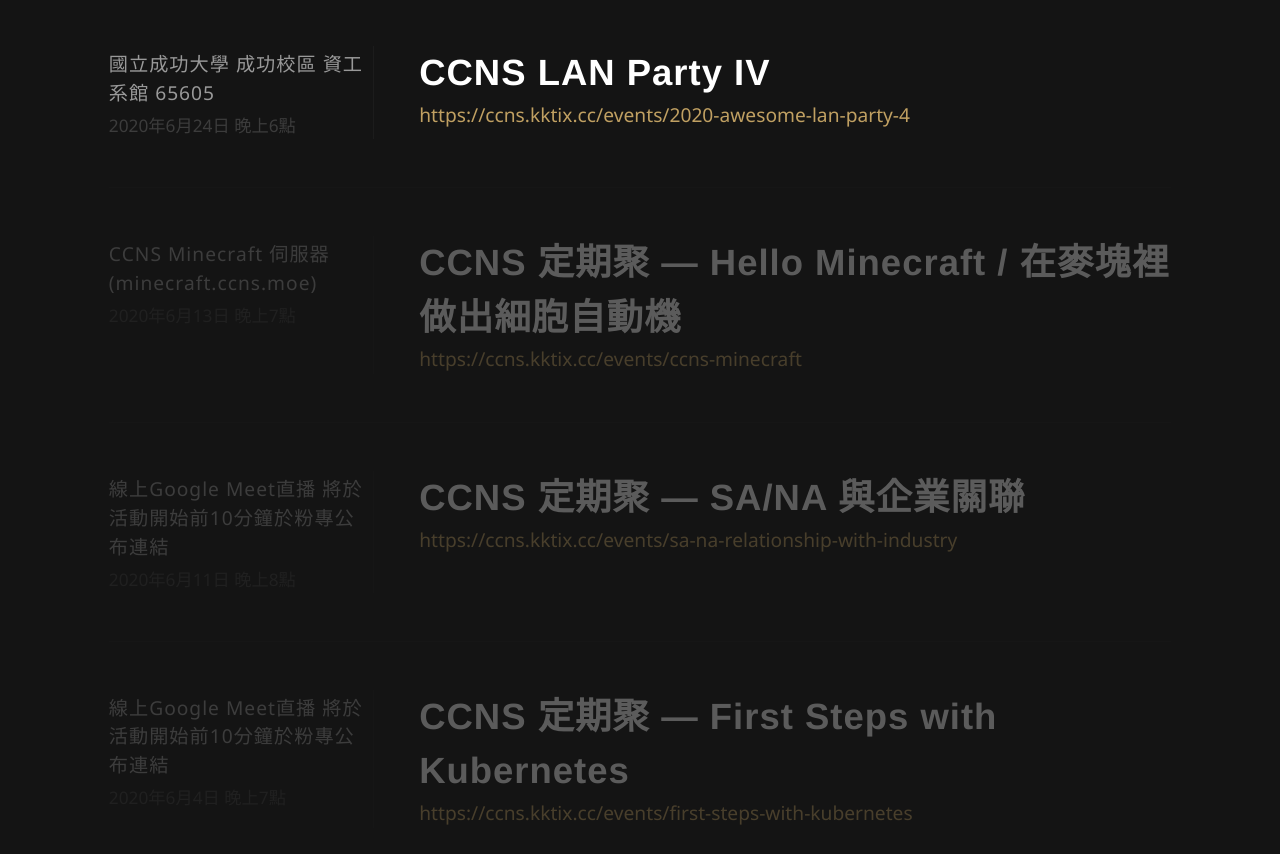
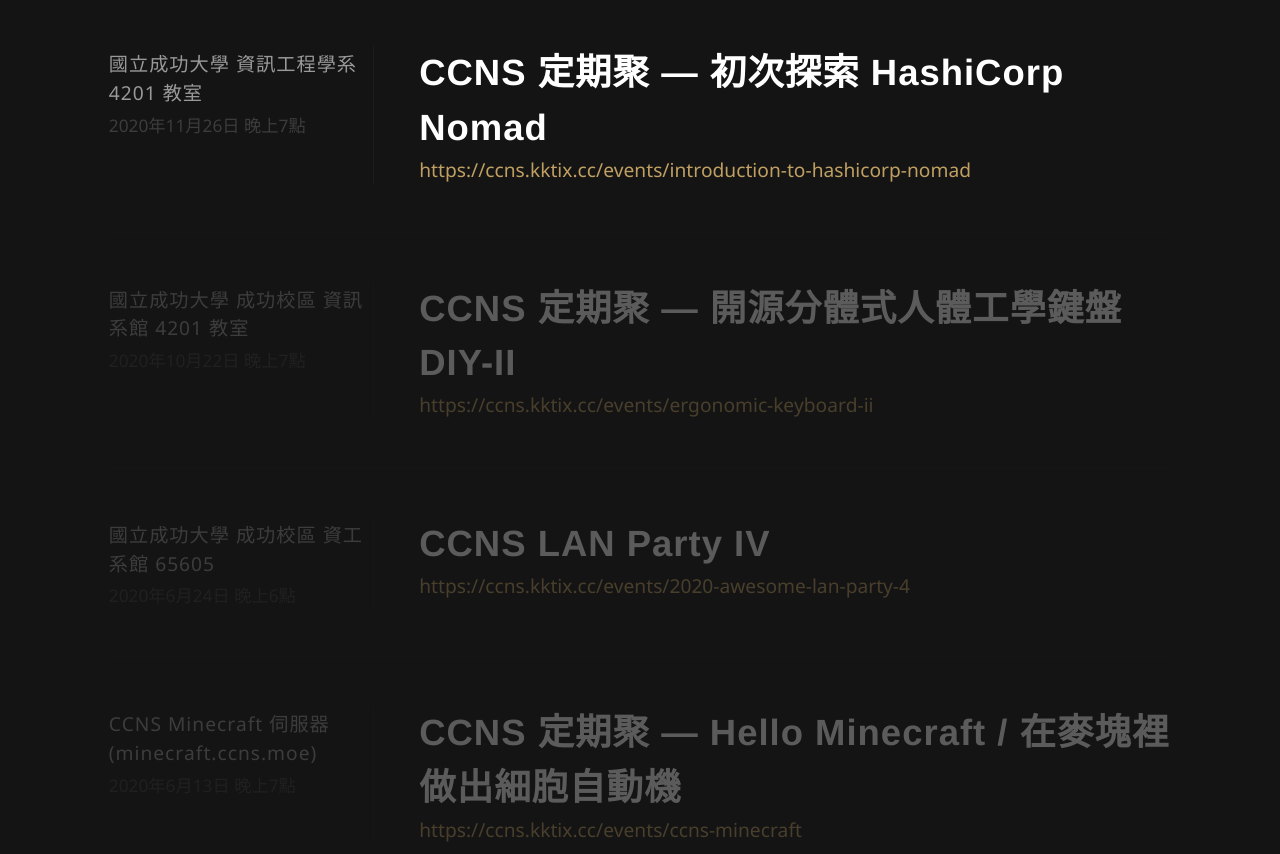
Before and after one commit to ccns/ccns.github.io-deprecated, a website: page index.html in a window 1280 px wide. Shown: the part 1467-2321 px from the top of the page. Drawn offline with nearby package versions, Linux system fonts and the light colour scheme; a web font is replaced by a local one.

Commit message:
update events

```diff
--- a/index.html
+++ b/index.html
@@ -62,6 +62,32 @@
 
 
             <div class="eventBox new">
+
+                <div class="eventInfo">
+                  <p class="eventPlace">國立成功大學 資訊工程學系 4201 教室 </p>
+                  <p class="eventTime">2020年11月26日 晚上7點</p>
+                </div>
+                <div class="eventName">
+                  <div class="name">CCNS 定期聚 — 初次探索 HashiCorp Nomad</div>
+                  <a href="https://ccns.kktix.cc/events/introduction-to-hashicorp-nomad" class="url" target="_blank">https://ccns.kktix.cc/events/introduction-to-hashicorp-nomad</a>
+                </div>
+            </div>
+
+
+            <div class="eventBox">
+
+                <div class="eventInfo">
+                  <p class="eventPlace">國立成功大學 成功校區 資訊系館 4201 教室 </p>
+                  <p class="eventTime">2020年10月22日 晚上7點</p>
+                </div>
+                <div class="eventName">
+                  <div class="name">CCNS 定期聚 — 開源分體式人體工學鍵盤DIY-II</div>
+                  <a href="https://ccns.kktix.cc/events/ergonomic-keyboard-ii" class="url" target="_blank">https://ccns.kktix.cc/events/ergonomic-keyboard-ii</a>
+                </div>
+            </div>
+
+
+            <div class="eventBox">
 
                 <div class="eventInfo">
                   <p class="eventPlace">國立成功大學 成功校區 資工系館 65605 </p>
```
